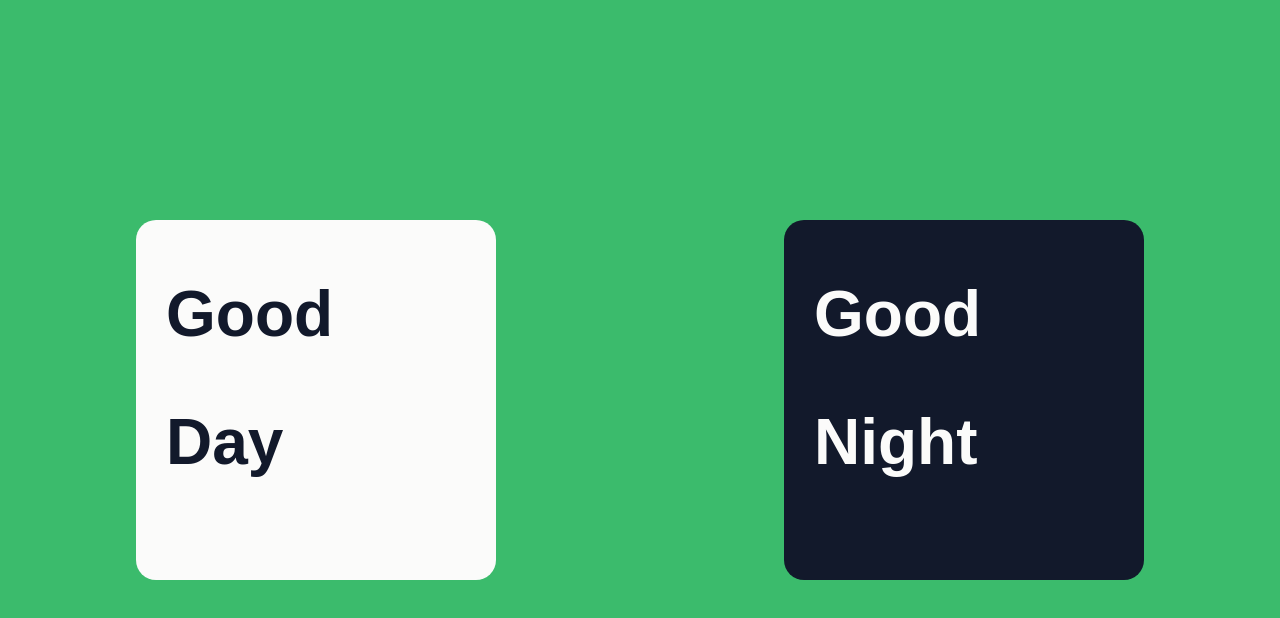
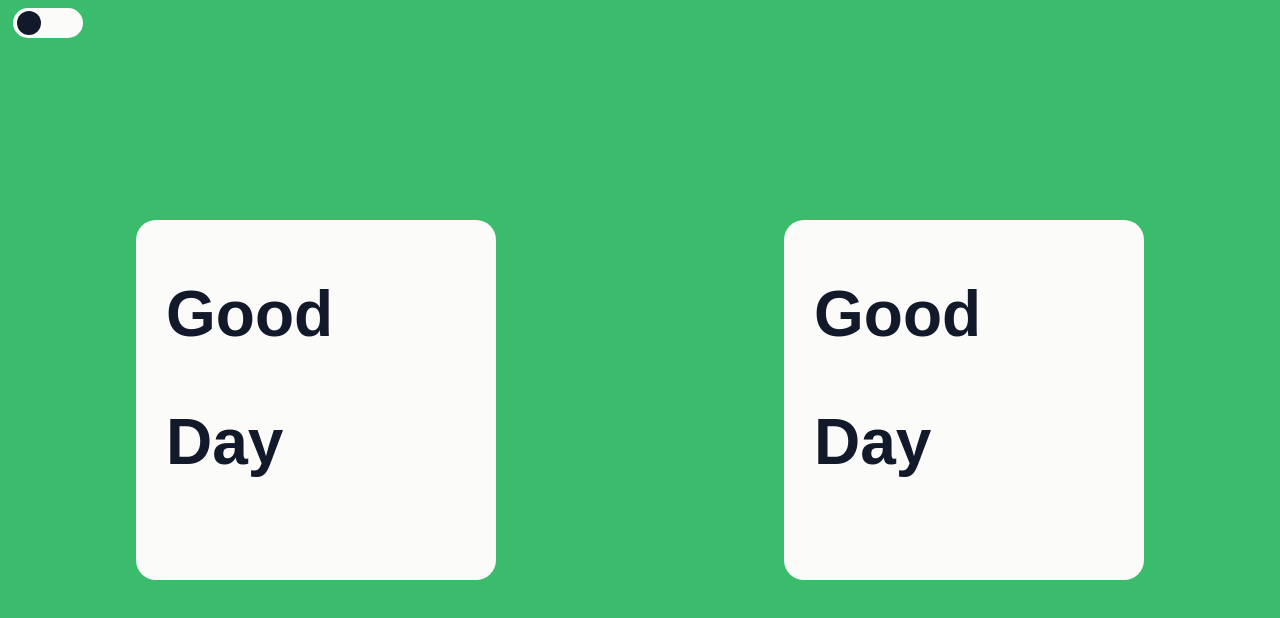
Before and after one commit to carvallegro/hook-your-contexts, a React (Create React App) app: page / in a window 1280 px wide. Shown: the top 618 px of the page. Built offline with nearby package versions, Linux system fonts and the light colour scheme.

Commit message:
third commit

```diff
--- a/package.json
+++ b/package.json
@@ -12,7 +12,8 @@
     "start": "react-scripts start",
     "build": "react-scripts build",
     "test": "react-scripts test",
-    "eject": "react-scripts eject"
+    "eject": "react-scripts eject",
+    "lint:fix": "prettier --write --single-quote --no-semi src/**/*.js"
   },
   "eslintConfig": {
     "extends": "react-app"
@@ -28,5 +29,8 @@
       "last 1 firefox version",
       "last 1 safari version"
     ]
+  },
+  "devDependencies": {
+    "prettier": "1.18.2"
   }
 }
--- a/src/App.css
+++ b/src/App.css
@@ -1,14 +1,12 @@
 .App {
   width: 100vw;
   height: 100vh;
-  display: grid;
-  grid-template: auto / auto auto;
-  justify-items: center;
-  align-content: center;
-  grid-gap: 1rem;
-  grid-auto-flow: column;
 
-  text-align: center;
+  display: flex;
+  flex-direction: column;
+  justify-content: center;
+  align-items: stretch;
+  align-content: stretch;
 }
 
 .App-logo {
--- a/src/App.js
+++ b/src/App.js
@@ -1,22 +1,25 @@
-import React from 'react';
-import Box from "./Box";
+import React, {useState} from 'react';
 
 import {ColorContextProvider} from "./colorContext";
 
+import VeryDeepNesting from "./VeryDeepNesting";
+import ThemeSwitcher from "./ThemeSwitcher";
+
 import './App.css';
 
-const App = () => (
-    <div className="App">
+const App = () => {
+    const [isDarkMode, setDarkMode] =  useState(false)
 
-        <ColorContextProvider value={{darkMode: false}}>
-            <Box/>
+    const toggleDarkMode = () => setDarkMode(!isDarkMode)
+
+    return (
+        <ColorContextProvider value={{darkMode: isDarkMode, toggleDarkMode}}>
+            <div className="App">
+                <ThemeSwitcher/>
+                <VeryDeepNesting/>
+            </div>
         </ColorContextProvider>
-
-        <ColorContextProvider value={{darkMode: true}}>
-            <Box/>
-        </ColorContextProvider>
-
-    </div>
-);
+    );
+};
 
 export default App;
--- /dev/null
+++ b/src/ThemeSwitcher/ThemeSwitcher.css
@@ -0,0 +1,41 @@
+.theme-switch {
+    --background: #FFF;
+    --text: #000;
+
+    position: fixed;
+    top: 1vh;
+    left: 1vw;
+
+    width: 70px;
+    height: 30px;
+    background: var(--day-color);
+    border-radius: 50px;
+    cursor: pointer;
+}
+
+.theme-switch .switch {
+    width: 24px;
+    height: 24px;
+    background: var(--night-color);
+    border-radius: 100%;
+    position: absolute;
+    top: 3px;
+    left: 4px;
+    transition: 0.5s all ease;
+}
+
+.dark-theme {
+    --background: #FFF;
+    --text: #000;
+    background: var(--background);
+}
+.dark-theme.theme-switch {
+    background: var(--night-color);
+}
+.dark-theme.theme-switch .switch {
+    transform: translateX(37px);
+    background: var(--day-color);
+}
+.dark-theme a {
+    color: var(--text);
+}
--- /dev/null
+++ b/src/ThemeSwitcher/index.js
@@ -0,0 +1,19 @@
+import React from 'react'
+
+import './ThemeSwitcher.css'
+import { ColorContextConsumer } from '../colorContext'
+
+const ThemeSwitcher = () => (
+  <ColorContextConsumer>
+    {value => (
+      <div
+        className={`theme-switch ${value.darkMode ? 'dark-theme' : ''}`}
+        onClick={value.toggleDarkMode}
+      >
+        <div className="switch"></div>
+      </div>
+    )}
+  </ColorContextConsumer>
+)
+
+export default ThemeSwitcher
--- /dev/null
+++ b/src/VeryDeepNesting/VeryDeepNesting.css
@@ -0,0 +1,9 @@
+.suchNesting{
+    display: grid;
+    grid-template: auto / auto auto;
+    justify-items: center;
+    align-content: center;
+    grid-gap: 1rem;
+    grid-auto-flow: column;
+
+}
--- /dev/null
+++ b/src/VeryDeepNesting/index.js
@@ -0,0 +1,13 @@
+import React from 'react'
+import Box from '../Box'
+
+import './VeryDeepNesting.css'
+
+const VeryDeepNesting = () => (
+  <div className="suchNesting">
+    <Box />
+    <Box />
+  </div>
+)
+
+export default VeryDeepNesting
--- a/src/index.css
+++ b/src/index.css
@@ -1,12 +1,17 @@
+:root {
+  --main-color: #3bbb6c;
+  --day-color:  #fbfbfa;
+  --night-color: #12192b;
+}
+
+
 body {
   margin: 0;
   font-family: arial, sans-serif;
   -webkit-font-smoothing: antialiased;
   -moz-osx-font-smoothing: grayscale;
 
-  background-color: #3bbb6c;
-  /* light-color: #fbfbfa; */
-  /* dark-color: #12192b; */
+  background-color: var(--main-color);
 
   width: 100vw;
   height: 100vh;
```
Also changed, not shown: src/Box/index.js (+13 -15 lines), 1 other file (tests, documents, lock files or other folders).
